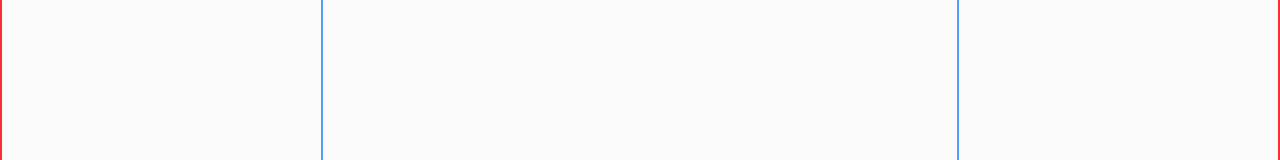
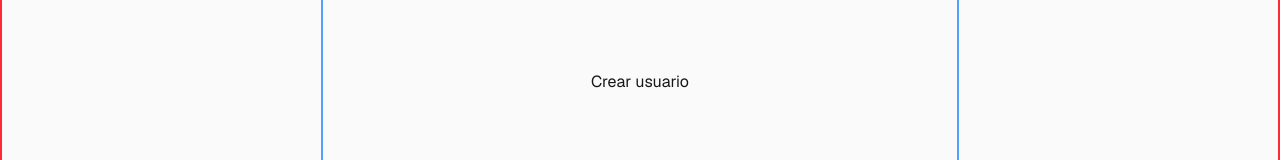
Before and after one commit to rineliniguezsosa/fullstackapp, a Next.js app: page / in a window 1280 px wide. Shown: the part 374-534 px from the top of the page. Built offline with nearby package versions, Linux system fonts and the light colour scheme.

Commit message:
[FEAT] setting the HTML button element with the title "Create user" and the type of submit to send the form data

```diff
--- a/src/components/Form.tsx
+++ b/src/components/Form.tsx
@@ -22,6 +22,8 @@ export default function Form() {
             value={form.email}
             onChange={handleChange}
         />
+
+        <button type="submit">Crear usuario</button>
     </form>
   )
 }
```
